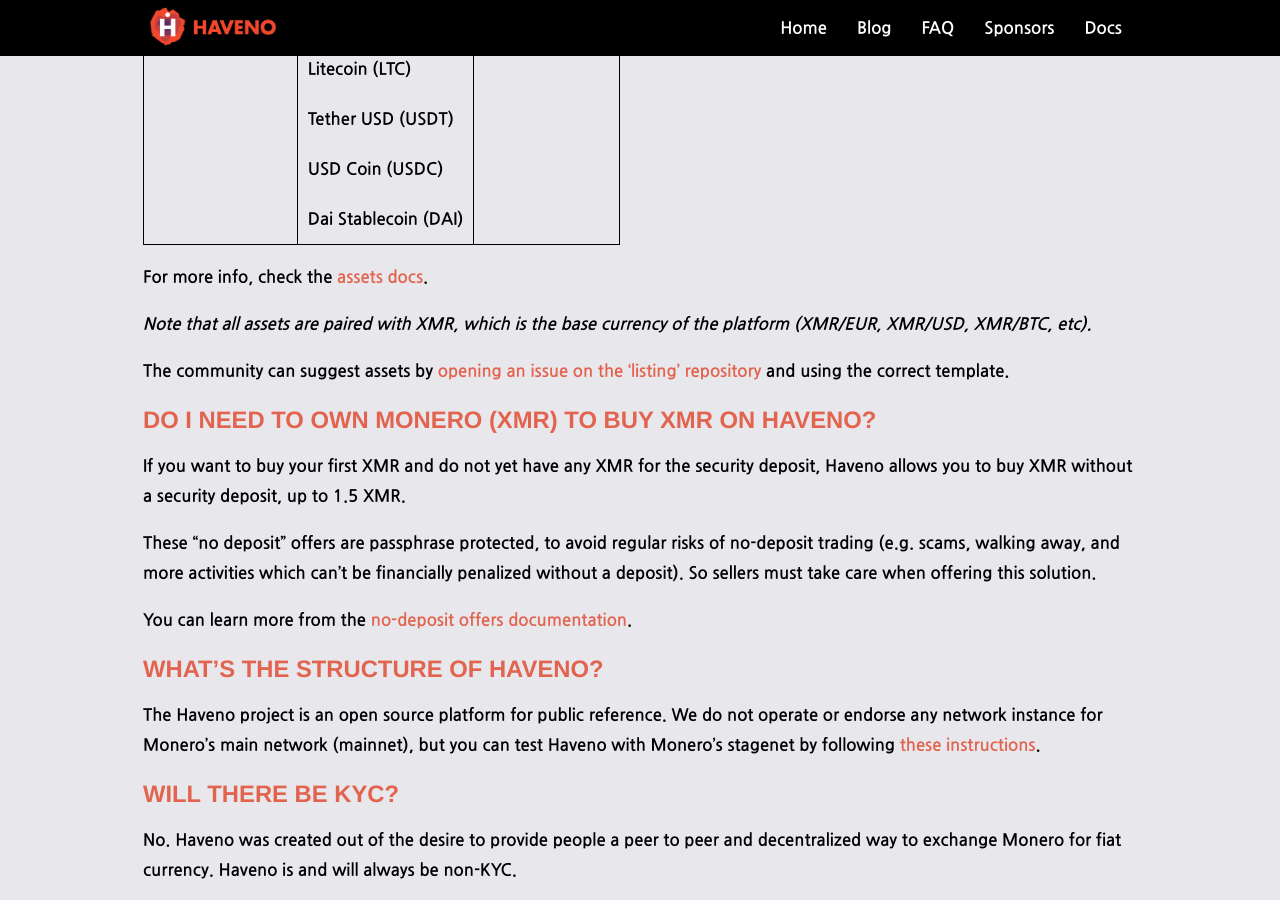
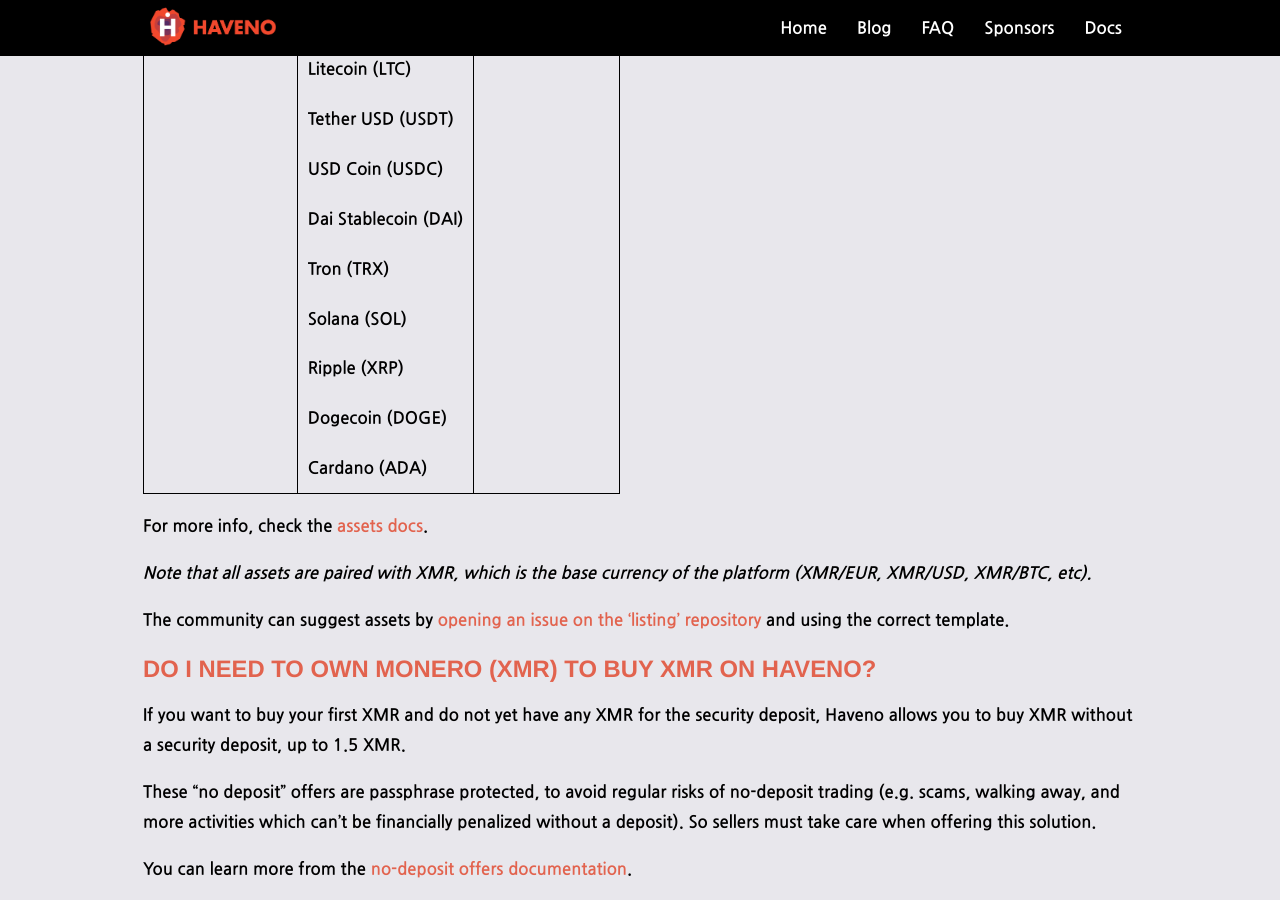
Before and after one commit to haveno-dex/haveno-site, a Jekyll site: the page built from faq.md, in a window 1280 px wide and 900 px high, scrolled down 1715 px. Built offline with Jekyll 4.4.1, drawn with Linux system fonts in a browser that asks for light colours.

Commit message:
updated supported cryptos in faq (#159)

```diff
--- a/faq.md
+++ b/faq.md
@@ -69,6 +69,12 @@
 | | Tether USD (USDT) | |
 | | USD Coin (USDC) | |
 | | Dai Stablecoin (DAI) | |
+| | Tron (TRX) | |
+| | Solana (SOL) | |
+| | Ripple (XRP) | |
+| | Dogecoin (DOGE) | |
+| | Cardano (ADA) | |
+
 
 For more info, check the [assets docs](https://docs.haveno.exchange/the-project/assets).
 
```
